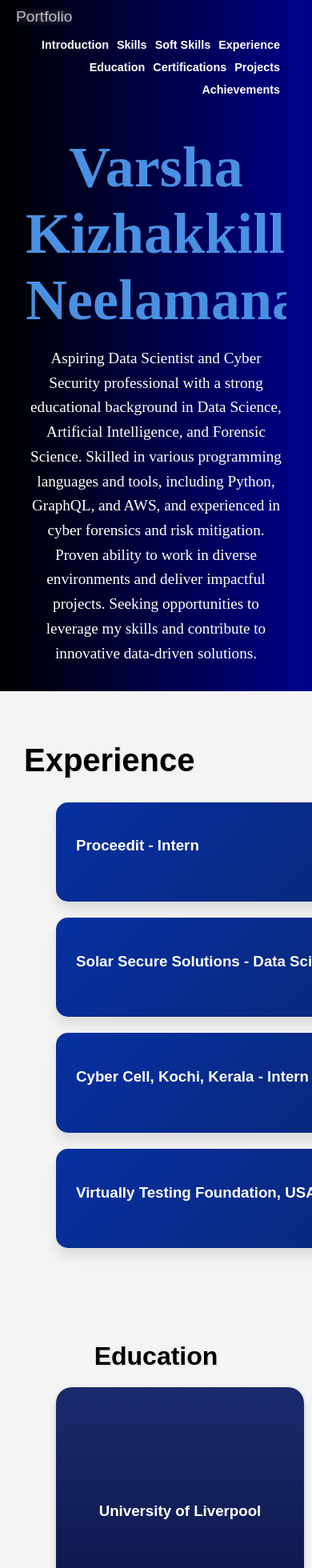
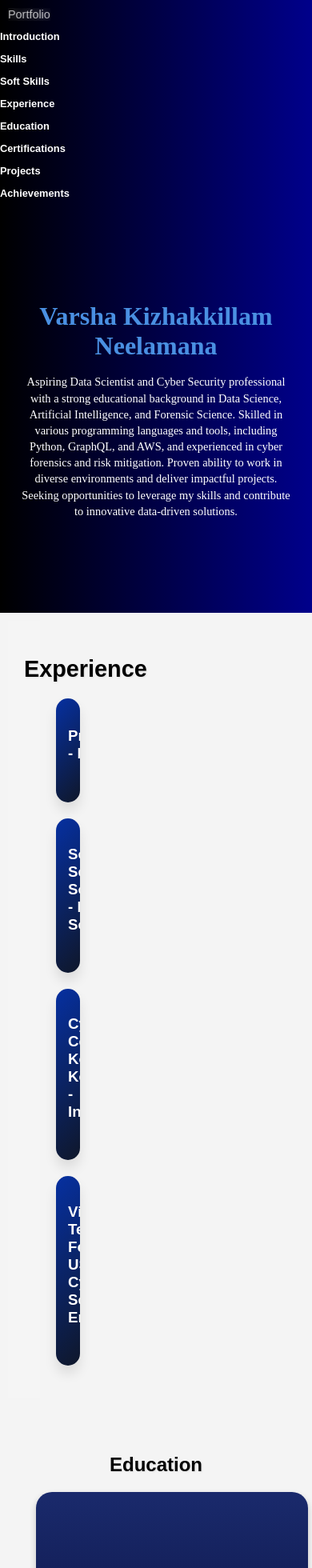
Before and after one commit to varshakn/real_portfolio, a React (Create React App) app: page / in a window 390 px wide. Shown: the top 1960 px of the page at 80% size. Built offline with nearby package versions, Linux system fonts and the light colour scheme; a web font is replaced by a local one.

Commit message:
Update CSS files

```diff
--- a/src/components/Achievements.css
+++ b/src/components/Achievements.css
@@ -50,3 +50,30 @@
     transform: translateY(-5px); /* Lift effect on hover */
     box-shadow: 0 8px 16px rgba(0, 0, 0, 0.2); /* Darker shadow on hover */
   }
+
+/* Responsive adjustments for mobile screens */
+@media (max-width: 768px) {
+  .achievements-title {
+      font-size: 2rem; /* Smaller font size for title */
+      margin-bottom: 20px; /* Reduce space below title */
+  }
+
+  .achievements-container {
+      flex-direction: column; /* Stack cards vertically */
+      gap: 15px; /* Reduce gap between items */
+  }
+
+  .achievement-card {
+      width: 100%; /* Full width on mobile */
+      max-width: 100%; /* Remove max width constraint */
+      padding: 15px; /* Reduce padding inside card */
+  }
+
+  .achievement-card h3 {
+      font-size: 1.3rem; /* Adjust title font size */
+  }
+
+  .achievement-card p {
+      font-size: 0.9rem; /* Adjust description font size */
+  }
+}
--- a/src/components/Certification.css
+++ b/src/components/Certification.css
@@ -57,3 +57,37 @@
   .certification-details li {
     margin-bottom: 10px;
   }
+
+/* Responsive adjustments for mobile screens */
+@media (max-width: 768px) {
+  #certifications {
+      padding: 30px 20px; /* Reduce padding */
+  }
+
+  .certifications-title {
+      font-size: 1.8rem; /* Smaller font size for title */
+      margin-bottom: 20px;
+  }
+
+  .certifications-content {
+      flex-direction: column; /* Stack image and details vertically */
+      align-items: center;
+      height: auto; /* Remove fixed height */
+  }
+
+  .certification-image {
+      position: relative;
+      left: 0;
+      transform: translateX(0); /* Reset transform */
+      width: 100%; /* Full width on mobile */
+      max-width: 250px; /* Limit max width */
+      margin-bottom: 20px; /* Add space below image */
+  }
+
+  .certification-details {
+      font-size: 1rem; /* Adjust font size for smaller screens */
+      text-align: center; /* Center text for better mobile readability */
+      padding-left: 0; /* Remove padding on smaller screens */
+      opacity: 1; /* Make details always visible on mobile */
+  }
+}
--- a/src/components/Contact.css
+++ b/src/components/Contact.css
@@ -30,3 +30,24 @@
 #contact a:hover {
     text-decoration: underline;
 }
+
+/* Responsive adjustments for mobile screens */
+@media (max-width: 768px) {
+    #contact {
+        padding: 20px; /* Reduce padding on smaller screens */
+        margin: 30px 0; /* Adjust margin to avoid large gaps */
+    }
+
+    #contact h2 {
+        font-size: 2rem; /* Reduce font size of heading */
+        margin-bottom: 15px; /* Slightly reduce spacing */
+    }
+
+    #contact p {
+        font-size: 1rem; /* Smaller font size for paragraph text */
+    }
+
+    #contact {
+        text-align: center; /* Center text for better readability on mobile */
+    }
+}
--- a/src/components/Education.css
+++ b/src/components/Education.css
@@ -62,3 +62,26 @@ section {
     color: #ffffff; /* White text for better contrast */
     transform: rotateY(180deg);
   }
+
+/* Responsive adjustments for mobile screens */
+@media (max-width: 768px) {
+  .education-title {
+      font-size: 1.5rem; /* Reduce font size for mobile */
+  }
+
+  .education-container {
+      gap: 20px; /* Reduce space between items */
+  }
+
+  .education-item {
+      width: 100%; /* Full width on mobile */
+      max-width: 300px; /* Limit max width for better appearance */
+      height: 200px; /* Reduce height on mobile */
+  }
+
+  .education-front,
+  .education-back {
+      padding: 20px; /* Reduce padding */
+      font-size: 0.9rem; /* Adjust font size for readability */
+  }
+}
--- a/src/components/Experience.css
+++ b/src/components/Experience.css
@@ -97,3 +97,21 @@
   .experience-square.active .experience-details {
     animation: fadeIn 0.4s ease-out forwards;
   }
+
+/* Responsive adjustments for mobile screens */
+@media (max-width: 768px) {
+  .experience-section h2 {
+      font-size: 1.8rem; /* Reduce font size */
+      margin-bottom: 20px;
+  }
+
+  .experience-square {
+      padding: 15px; /* Reduce padding */
+      width: 100%; /* Full width on mobile */
+  }
+
+  .experience-details {
+      padding: 15px; /* Adjust padding for smaller screens */
+      font-size: 0.9rem; /* Adjust font size for readability */
+  }
+}
--- a/src/components/Introduction.css
+++ b/src/components/Introduction.css
@@ -48,3 +48,34 @@ html, body {
     box-sizing: border-box;
     overflow-x: hidden;
 }
+
+/* Responsive adjustments for mobile screens */
+@media (max-width: 768px) {
+    #introduction {
+        padding: 1.5rem; /* Reduce padding */
+    }
+
+    .intro-content {
+        max-width: 100%; /* Full width on mobile */
+    }
+
+    .intro-name {
+        font-size: 2.5rem; /* Reduce font size for mobile */
+    }
+
+    .intro-paragraph {
+        font-size: 1rem; /* Smaller font size for readability on mobile */
+    }
+}
+
+/* Additional smaller screen adjustments */
+@media (max-width: 480px) {
+    .intro-name {
+        font-size: 2rem; /* Further reduce font size for very small screens */
+    }
+
+    .intro-paragraph {
+        font-size: 0.9rem;
+        line-height: 1.4; /* Adjust line height for compact screens */
+    }
+}
--- a/src/components/Navbar.css
+++ b/src/components/Navbar.css
@@ -75,3 +75,44 @@
     margin: 5px 10px 5px 0;
   }
 }
+
+/* Responsive adjustments for smaller screens */
+@media (max-width: 768px) {
+  .navbar {
+    flex-direction: column;
+    align-items: flex-start;
+    padding: 10px; /* Adjust padding */
+  }
+
+  .portfolio-text {
+    max-width: 100%;
+    margin-bottom: 10px;
+    margin-left: 0;
+    font-size: 1rem; /* Smaller font size for mobile */
+  }
+
+  .nav-menu {
+    flex-direction: column; /* Stack menu items vertically */
+    width: 100%;
+  }
+
+  .nav-menu li {
+    margin: 5px 0; /* Vertical spacing for stacked items */
+  }
+}
+
+@media (max-width: 480px) {
+  .portfolio-text {
+    font-size: 0.9rem; /* Further reduce font size for smaller screens */
+    text-align: center;
+    margin: 5px 0;
+  }
+
+  .nav-menu li a {
+    font-size: 0.8rem; /* Adjust link font size for readability */
+  }
+
+  .navbar {
+    padding: 5px 10px;
+  }
+}
--- a/src/components/Project.css
+++ b/src/components/Project.css
@@ -61,3 +61,58 @@
     font-size: 0.9rem; /* Font size for project details */
     line-height: 1.6; /* Line height for better readability */
   }
+
+/* Responsive adjustments for smaller screens */
+@media (max-width: 768px) {
+  h2 {
+    font-size: 1.5rem; /* Scale down heading font size */
+  }
+
+  .projects-section {
+    padding: 3rem 0;
+  }
+
+  .projects-container {
+    gap: 1rem; /* Reduce gap for smaller screens */
+  }
+
+  .project-box {
+    font-size: 0.8rem; /* Adjust font size for readability */
+  }
+
+  .project-details-container {
+    padding: 1.5rem;
+  }
+
+  .project-details {
+    font-size: 0.85rem;
+  }
+}
+
+@media (max-width: 480px) {
+  h2 {
+    font-size: 1.2rem;
+    margin-bottom: 1.5rem;
+  }
+
+  .projects-section {
+    padding: 2rem 0;
+  }
+
+  .projects-container {
+    grid-template-columns: 1fr; /* Single column on very small screens */
+  }
+
+  .project-box {
+    font-size: 0.75rem;
+    padding: 0.4rem;
+  }
+
+  .project-details-container {
+    padding: 1rem;
+  }
+
+  .project-details {
+    font-size: 0.8rem;
+  }
+}
--- a/src/components/Skills.css
+++ b/src/components/Skills.css
@@ -63,3 +63,47 @@
   width: 40px; /* Adjust width as needed */
   height: 40px; /* Adjust height as needed */
 }
+
+/* Responsive adjustments for smaller screens */
+@media (max-width: 768px) {
+  .skills-title {
+    font-size: 2rem; /* Reduce title font size */
+  }
+
+  .skills-list {
+    grid-template-columns: repeat(auto-fit, minmax(150px, 1fr)); /* Adjust columns for smaller screens */
+    gap: 20px 10px; /* Reduce gap for better spacing */
+    padding: 10px; /* Reduce padding */
+  }
+
+  .skills-box {
+    padding: 15px; /* Adjust padding for boxes */
+    font-size: 1rem; /* Scale down font size */
+  }
+
+  .dino-image {
+    width: 40px; /* Smaller dino size */
+    bottom: 80px; /* Adjust position if necessary */
+  }
+}
+
+@media (max-width: 480px) {
+  .skills-title {
+    font-size: 1.5rem; /* Further reduce title font size */
+    margin-bottom: 15px; /* Reduce space below title */
+  }
+
+  .skills-list {
+    grid-template-columns: repeat(auto-fit, minmax(120px, 1fr)); /* Single column on very small screens */
+  }
+
+  .skills-box {
+    padding: 10px; /* Further adjust padding for boxes */
+    font-size: 0.9rem; /* Scale down font size */
+  }
+
+  .dino-image {
+    width: 30px; /* Even smaller dino size */
+    bottom: 70px; /* Adjust position if necessary */
+  }
+}
--- a/src/components/Softskills.css
+++ b/src/components/Softskills.css
@@ -60,3 +60,69 @@
     line-height: 1.6;
     color: #fff;
   }
+
+/* Responsive adjustments for smaller screens */
+@media (max-width: 768px) {
+  .softskills-title {
+      font-size: 2rem; /* Reduce title font size */
+      margin-bottom: 30px; /* Adjust space below title */
+  }
+
+  .softskills-list {
+      max-width: 90%; /* Increase max-width for smaller screens */
+      padding: 0 10px; /* Add horizontal padding */
+  }
+
+  .softskill-item {
+      flex-direction: column; /* Stack items vertically for small screens */
+      align-items: flex-start; /* Align items to the start */
+      gap: 10px; /* Reduce gap between items */
+      padding: 15px; /* Adjust padding for softskill items */
+  }
+
+  .softskill-image {
+      width: 80px; /* Smaller image size */
+  }
+
+  .speech-bubble {
+      font-size: 1rem; /* Adjust font size for speech bubble */
+  }
+
+  .speech-bubble h3 {
+      font-size: 1.5rem; /* Adjust heading size */
+  }
+
+  .speech-bubble p {
+      font-size: 0.9rem; /* Adjust paragraph font size */
+  }
+}
+
+@media (max-width: 480px) {
+  .softskills-title {
+      font-size: 1.5rem; /* Further reduce title font size */
+  }
+
+  .softskills-list {
+      padding: 0; /* Remove padding */
+  }
+
+  .softskill-item {
+      padding: 10px; /* Further reduce padding */
+  }
+
+  .softskill-image {
+      width: 70px; /* Adjust image size */
+  }
+
+  .speech-bubble {
+      font-size: 0.9rem; /* Adjust font size for speech bubble */
+  }
+
+  .speech-bubble h3 {
+      font-size: 1.3rem; /* Further adjust heading size */
+  }
+
+  .speech-bubble p {
+      font-size: 0.8rem; /* Further adjust paragraph font size */
+  }
+}
```
